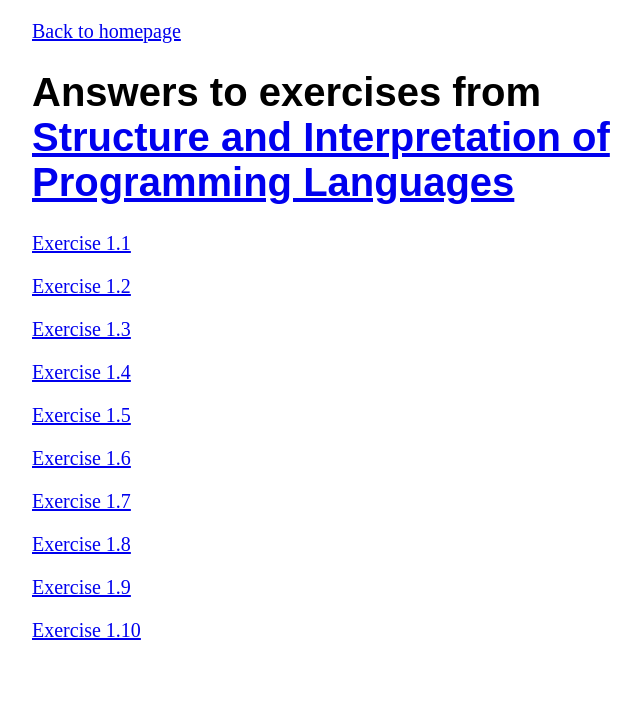
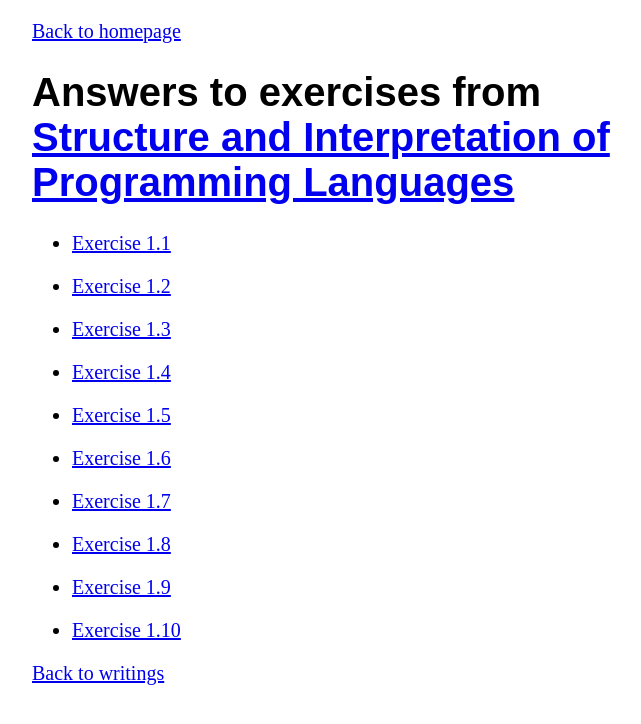
Before and after one commit to jgwillard/jgwillard.github.io, a Jekyll site: the page built from _writings/sicp.md, in a window 1280 px wide. Shown: the top 724 px of the page, without its empty margins (288-929 px from the left). Built offline with Jekyll 4.4.1, drawn with Linux system fonts in a browser that asks for light colours.

Commit message:
improve site formatting

```diff
--- /dev/null
+++ b/_includes/back_to_writings.html
@@ -0,0 +1 @@
+<p><a href="{{site.url}}/writings">Back to writings</a></p>
--- /dev/null
+++ b/_includes/nav.html
@@ -0,0 +1,5 @@
+<nav>
+  {%- if page.url != "/" -%}
+  <p><a href="{{ site.url }}">Back to homepage</a></p>
+  {%- endif -%}
+</nav>
--- a/_layouts/default.html
+++ b/_layouts/default.html
@@ -2,11 +2,6 @@
 <html lang="en-US">
   {% include head.html %}
   <body>
-    <nav>
-      {%- if page.url != "/" -%}
-      <p><a href="{{ site.url }}">Back to homepage</a></p>
-      {%- endif -%}
-    </nav>
-    {{ content }}
+    {% include nav.html %} {{ content }}
   </body>
 </html>
--- a/_layouts/sicp.html
+++ b/_layouts/sicp.html
@@ -2,6 +2,7 @@
 <html lang="en-US">
   {% include head.html %}
   <body>
+    {% include nav.html %}
     <h1>{{page.title}}</h1>
     {{ content }}
     <p><a href="{{site.url}}/writings/sicp">Back to exercises</a></p>
--- a/_layouts/translations.html
+++ b/_layouts/translations.html
@@ -2,6 +2,7 @@
 <html lang="en-US">
   {% include head.html %}
   <body>
+    {% include nav.html %}
     <h1>{{ page.title }}</h1>
     <h2>{{ page.author }}</h2>
     {{ content }}
--- a/_writings/sicp.md
+++ b/_writings/sicp.md
@@ -6,5 +6,9 @@ layout: default
 # Answers to exercises from [Structure and Interpretation of Programming Languages](http://sarabander.github.io/sicp/)
 
 {% for ex in site.sicp_exercises %}
-<a href="{{ex.url}}">{{ex.title}}</a>
+
+- [{{ex.title}}]({{ex.url}})
+
 {% endfor %}
+
+{% include back_to_writings.html %}
```
Also changed, not shown: _writings/translations.md (+5 -1 lines).
